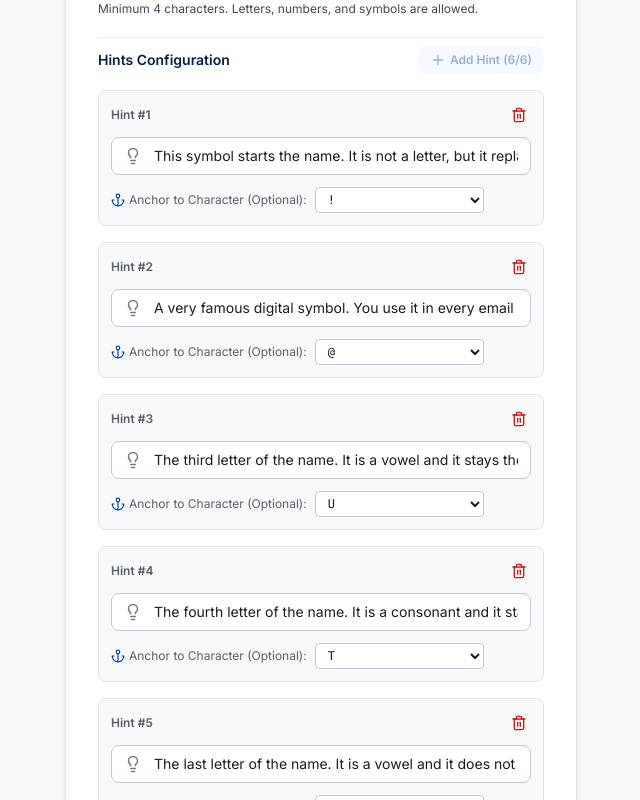
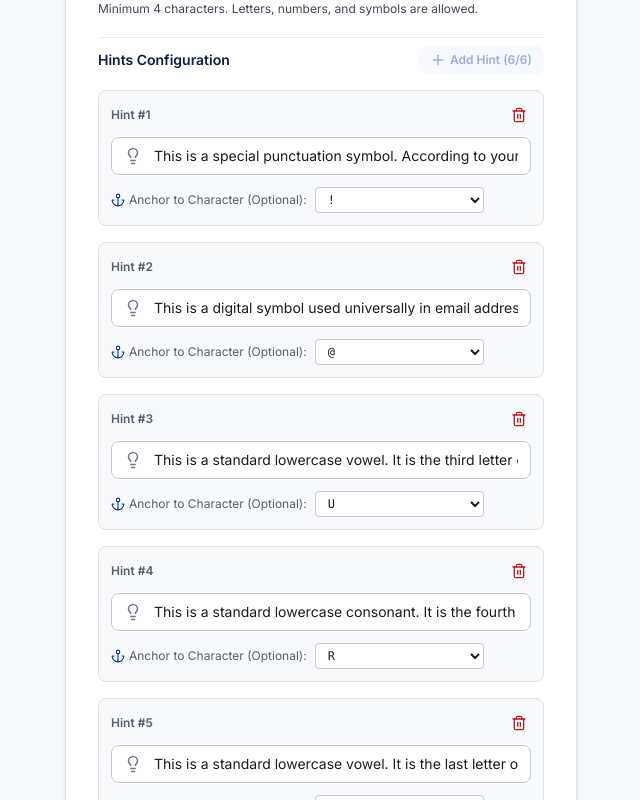
Before and after one commit to Nicopool/HangmanGame, a React (Vite) app: page / in a window 1280 px wide. Shown: the part 300-1100 px from the top of the page, without its empty margins (319-959 px from the left). Built offline with nearby package versions, Linux system fonts and the light colour scheme.

Commit message:
Update preconfigured secret word and hints to use Laura2026 riddle

```diff
--- a/src/components/SetupScreen.tsx
+++ b/src/components/SetupScreen.tsx
@@ -21,15 +21,33 @@ export default function SetupScreen({
   onStartGame,
 }: SetupScreenProps) {
   // Custom word state (1-vs-1 / VS mode) - Preconfigured with the Gemini Riddle
-  const [customWord, setCustomWord] = useState('!@UTE6');
+  const [customWord, setCustomWord] = useState('!@URA6');
   const [showPassword, setShowPassword] = useState(false);
   const [hints, setHints] = useState<CustomHint[]>([
-    { text: 'This symbol starts the name. It is not a letter, but it replaces the first letter of "lute".', anchorChar: '!' },
-    { text: 'A very famous digital symbol. You use it in every email address. It replaces the first \'a\'.', anchorChar: '@' },
-    { text: 'The third letter of the name. It is a vowel and it stays the same.', anchorChar: 'U' },
-    { text: 'The fourth letter of the name. It is a consonant and it stays the same.', anchorChar: 'T' },
-    { text: 'The last letter of the name. It is a vowel and it does not change.', anchorChar: 'E' },
-    { text: 'The last letter of the name. It is a vowel and it does not change', anchorChar: '6' },
+    {
+      text: 'This is a special punctuation symbol. According to your conversion table, it replaces the lowercase letter \'l\' at the very beginning of the name.',
+      anchorChar: '!',
+    },
+    {
+      text: 'This is a digital symbol used universally in email addresses. It replaces the lowercase vowel \'a\' from the original name.',
+      anchorChar: '@',
+    },
+    {
+      text: 'This is a standard lowercase vowel. It is the third letter of the base name, and it does not change at all.',
+      anchorChar: 'U',
+    },
+    {
+      text: 'This is a standard lowercase consonant. It is the fourth letter of the base name, and it remains exactly the same.',
+      anchorChar: 'R',
+    },
+    {
+      text: 'This is a standard lowercase vowel. It is the last letter of the original 5-letter name, and it does not change.',
+      anchorChar: 'A',
+    },
+    {
+      text: 'This is a single digit added at the end. It is a number, specifically the last digit of the current year (2026).',
+      anchorChar: '6',
+    },
   ]);
   const [customWordError, setCustomWordError] = useState('');
 
```
